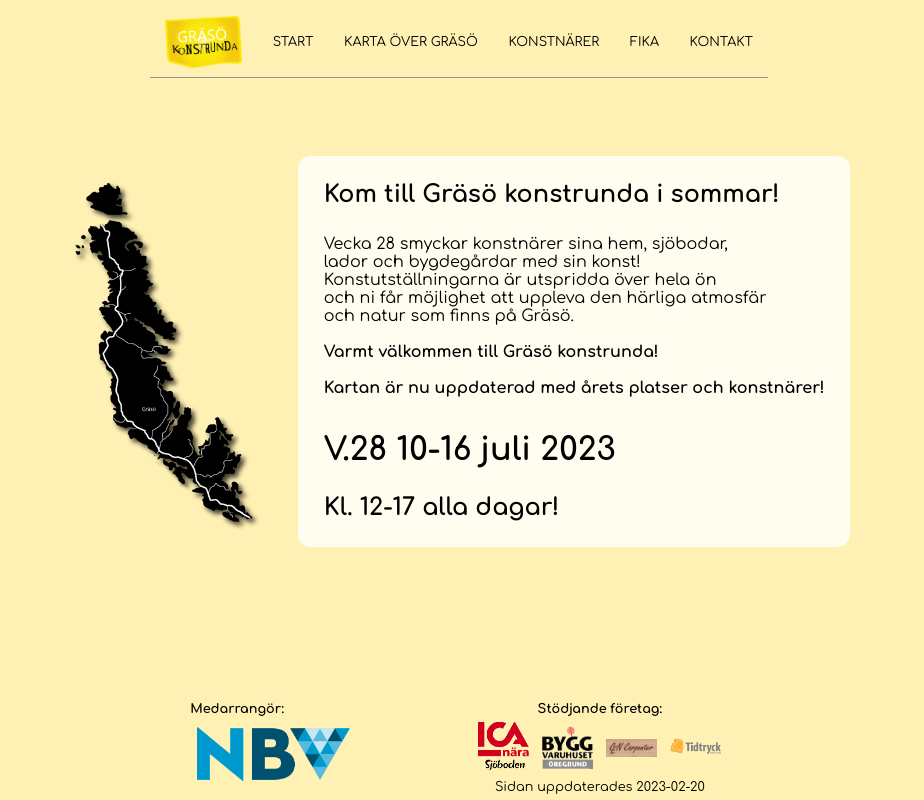
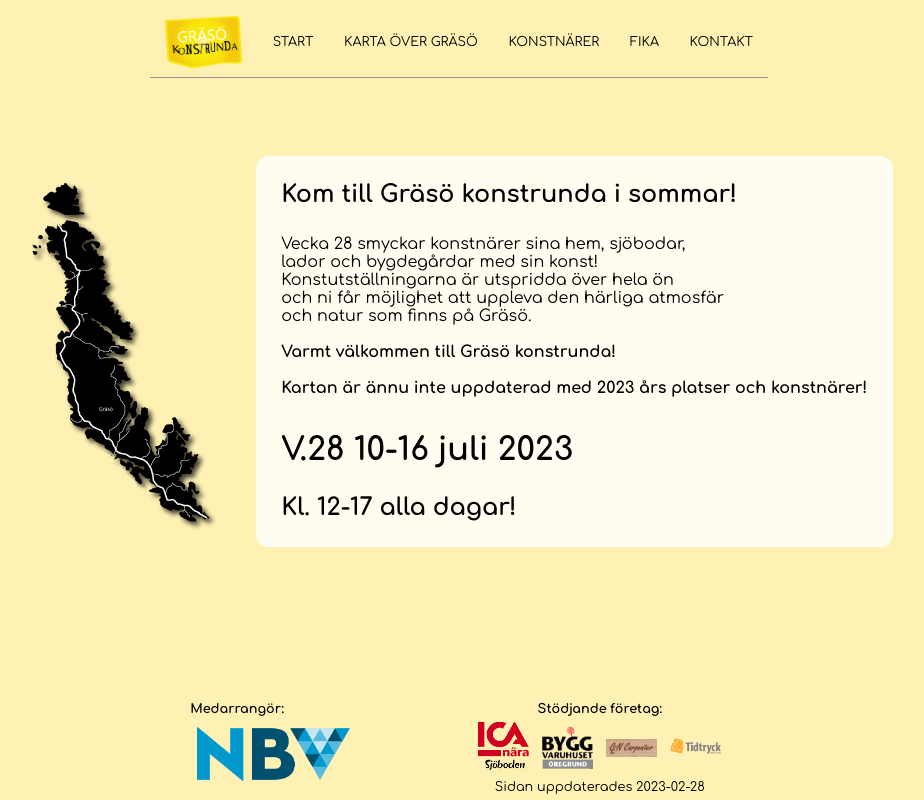
Before and after one commit to theo8theo8/grasokonstrunda, a Next.js app: page / in a window 1280 px wide. Shown: the whole page, without its empty margins (181-1105 px from the left). Built offline with nearby package versions, Linux system fonts and the light colour scheme.

Commit message:
Uppdaterad info

```diff
--- a/components/bottombar.tsx
+++ b/components/bottombar.tsx
@@ -93,7 +93,7 @@ export default function Bottombar() {
                     </a>
 
                 </div>
-                <p>Sidan uppdaterades 2023-02-20</p>
+                <p>Sidan uppdaterades 2023-02-28</p>
             </div>
         </div>
     );
--- a/pages/index.tsx
+++ b/pages/index.tsx
@@ -25,7 +25,7 @@ export default function Home() {
             och natur som finns på Gräsö.<br/> <br/>
             <b>
               Varmt välkommen till Gräsö konstrunda!<br/><br/>
-              Kartan är nu uppdaterad med årets platser och konstnärer!
+              Kartan är ännu inte uppdaterad med 2023 års platser och konstnärer!
             </b>
           </p>
           <h1>
@@ -36,8 +36,6 @@ export default function Home() {
           <br/>
             Kl. 12-17 alla dagar!
           </h2>
-          {/* <Image
-          /> */}
         </div>
       </div>
       <Bottombar />
```
